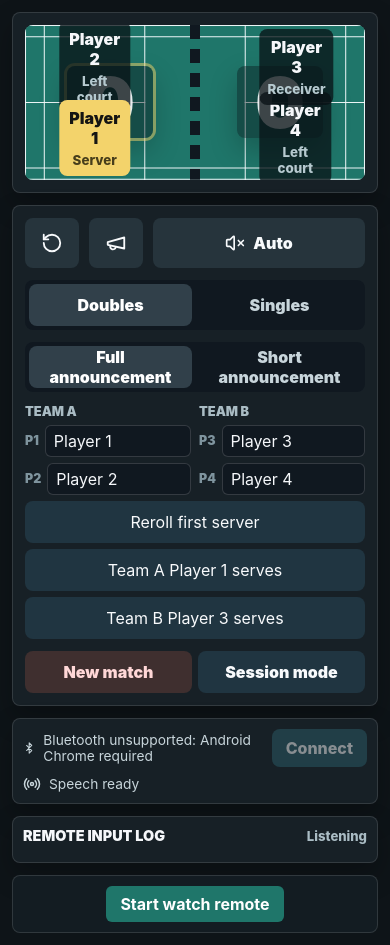
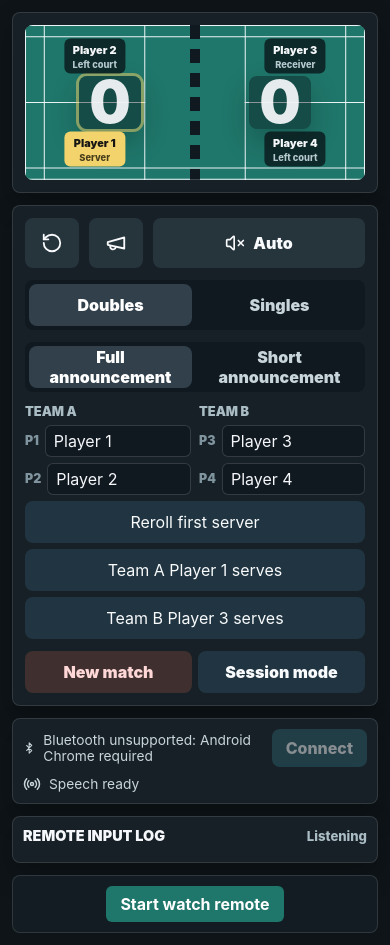
Before and after one commit to arthurkok2/badminton-scorer, a React (Vite) app: page / in a window 390 px wide. Built offline with nearby package versions, Linux system fonts and the light colour scheme.

Commit message:
fix: tune mobile court score spacing

```diff
--- a/src/styles.css
+++ b/src/styles.css
@@ -380,6 +380,42 @@ button {
 
 .player-chip.active-server small {
   color: #473e1b;
+}
+
+@media (max-width: 480px) {
+  .court-score-button span {
+    min-width: clamp(52px, 16vw, 84px);
+    min-height: clamp(34px, 10vw, 48px);
+    padding: 0 10px;
+    font-size: clamp(2.4rem, 15vw, 4.4rem);
+  }
+
+  .court-slot {
+    width: 18%;
+  }
+
+  .court-lane-top {
+    top: 20%;
+  }
+
+  .court-lane-bottom {
+    top: 80%;
+  }
+
+  .player-chip {
+    gap: 2px;
+    min-height: 34px;
+    padding: 4px;
+    border-radius: 6px;
+  }
+
+  .player-chip span {
+    font-size: 0.68rem;
+  }
+
+  .player-chip small {
+    font-size: 0.58rem;
+  }
 }
 
 .controls {
```
